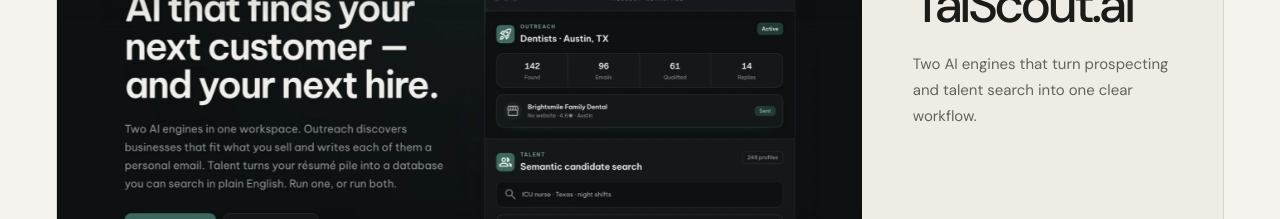
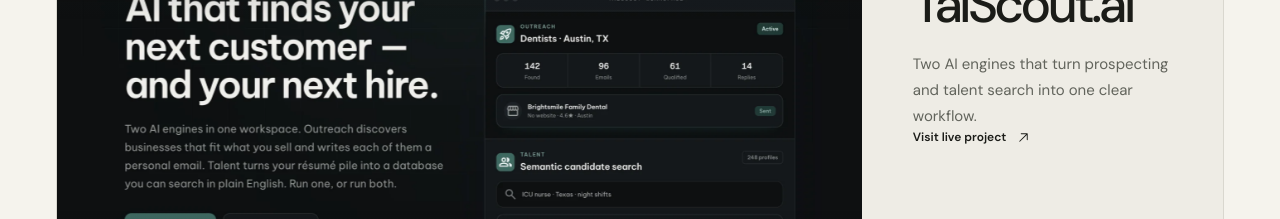
Before and after one commit to RishavK1/getvout, a React (Vite) app: page / in a window 1280 px wide. Shown: the part 1340-1559 px from the top of the page. Built offline with nearby package versions, Linux system fonts and the light colour scheme.

Commit message:
Link selected portfolio projects to live sites

```diff
--- a/src/App.jsx
+++ b/src/App.jsx
@@ -15,6 +15,7 @@
   {
     number: "01",
     name: "TalScout.ai",
+    url: "https://talscout.rishavkamboj.online/",
     category: "AI SaaS · Product design · Engineering",
     description: "Two AI engines that turn prospecting and talent search into one clear workflow.",
     image: "/images/talscout.webp",
@@ -24,6 +25,7 @@
   {
     number: "02",
     name: "Bloom",
+    url: "https://bloom.rishavkamboj.online/",
     category: "AI product · SaaS · Next.js",
     description: "A conversational AI app builder that turns an idea into a working application.",
     image: "/images/bloom.webp",
@@ -33,6 +35,7 @@
   {
     number: "03",
     name: "Lavisha Glow & Glam",
+    url: "https://lavishaglowandglam.shop/",
     category: "Beauty · Salon website · Brand experience",
     description: "A polished digital home for a beauty studio, bringing its services and bridal packages together in a clear, welcoming experience.",
     image: "/images/lavisha-glow-glam.jpg",
@@ -42,6 +45,7 @@
   {
     number: "04",
     name: "Jac Creation",
+    url: "https://jac-creation-jet.vercel.app/",
     category: "Architecture · Studio website · Editorial design",
     description: "An architecture-focused web experience built around considered imagery, clear project storytelling, and a calm editorial feel.",
     image: "/images/jac-creation.jpg",
@@ -78,6 +82,7 @@
   {
     number: "08",
     name: "Rose Cafe",
+    url: "https://rose-petal-scroll.vercel.app/",
     category: "Hospitality · Brand website · Reservations",
     description: "A warm, floral-led cafe experience that brings the atmosphere of the space online and makes it easy to plan a visit.",
     image: "/images/rose-cafe-editorial.jpg",
@@ -87,6 +92,7 @@
   {
     number: "09",
     name: "Rudra Infocom",
+    url: "https://rudrainfo.co.in/",
     category: "B2B · IT & telecom · Lead generation",
     description: "A clearer digital presence for a telecom solutions business, built to improve lead quality.",
     image: "/images/rudra-network.jpg",
@@ -296,6 +302,7 @@
           <p className="eyebrow project-category">{activeProject.category}</p>
           <h3>{activeProject.name}</h3>
           <p className="project-description">{activeProject.description}</p>
+          {activeProject.url && <a className="text-link project-link" href={activeProject.url} target="_blank" rel="noreferrer" aria-label={`Visit ${activeProject.name} website (opens in a new tab)`}>Visit live project <ArrowUpRight aria-hidden="true" /></a>}
           <div className="project-showcase-bottom">
             <div className="project-showcase-count"><span>PROJECT</span><strong>{activeProject.number}</strong><span>/ {String(items.length).padStart(2, "0")}</span></div>
             <div className="project-carousel-controls">
```
